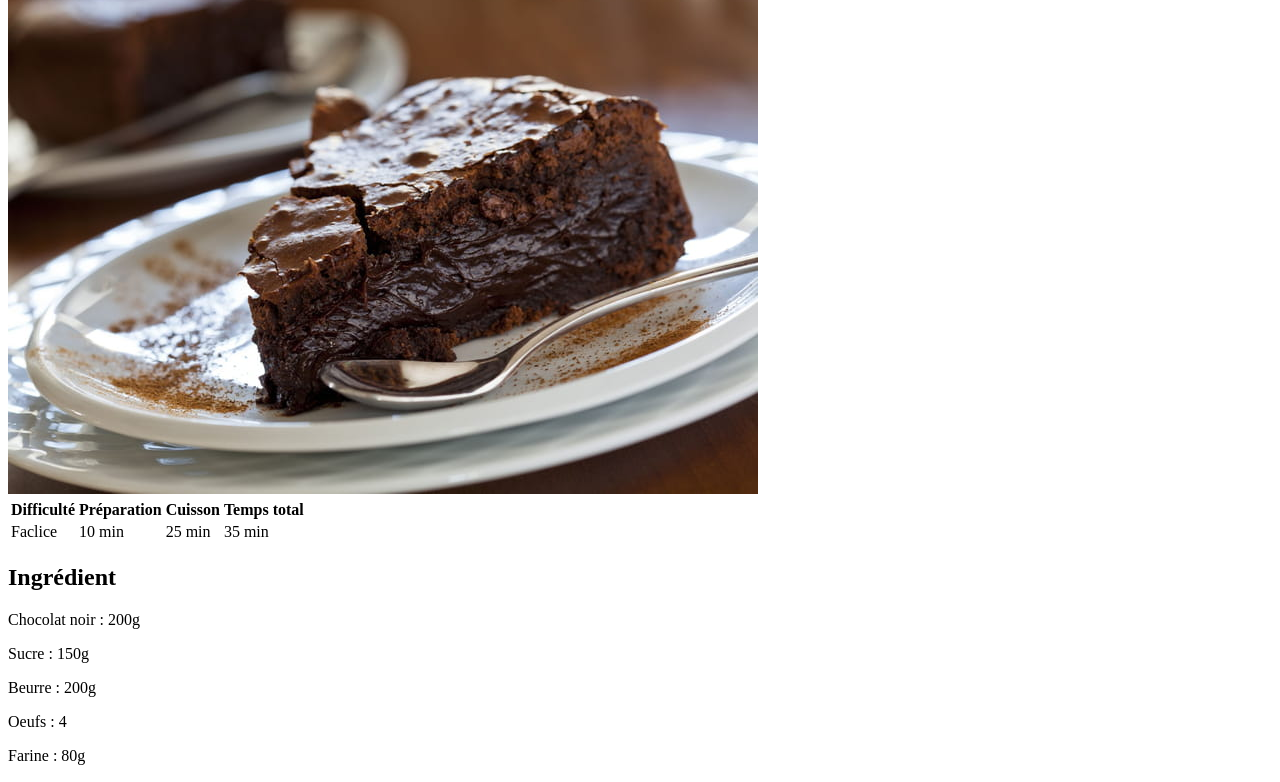
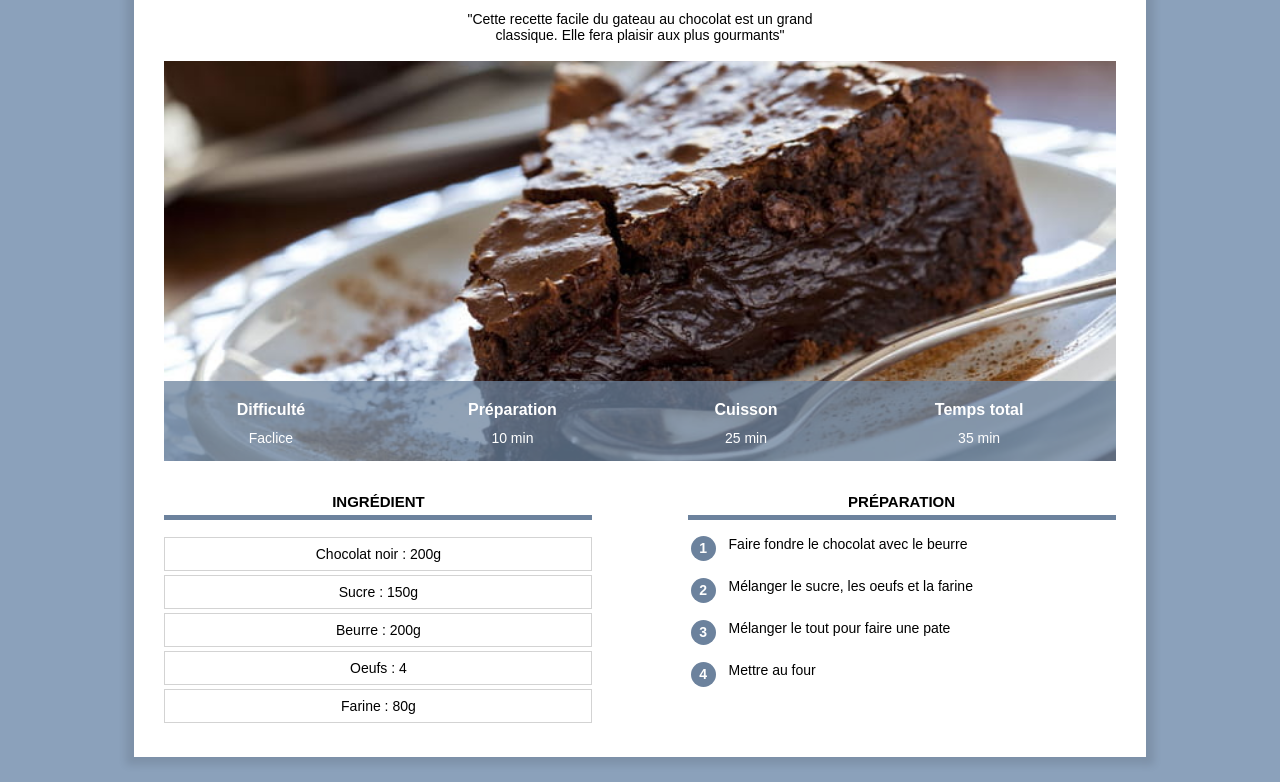
Before and after one commit to Darlander/site_recette, a plain HTML site: page recette_de_gateau.html in a window 1280 px wide. Shown: the part 154-936 px from the top of the page. Drawn offline with Linux system fonts and the light colour scheme.

Commit message:
Update recette_de_gateau.html

```diff
--- a/recette_de_gateau.html
+++ b/recette_de_gateau.html
@@ -3,7 +3,7 @@
     <head>
         <title>Gateau au chocolat</title>
         <meta charset="UTF8">
-        <link rel="stylesheet" href="">
+        <link rel="stylesheet" href="recette.css">
     </head>
     <body>
         <!-- Mon commentaire HTML-->
```
